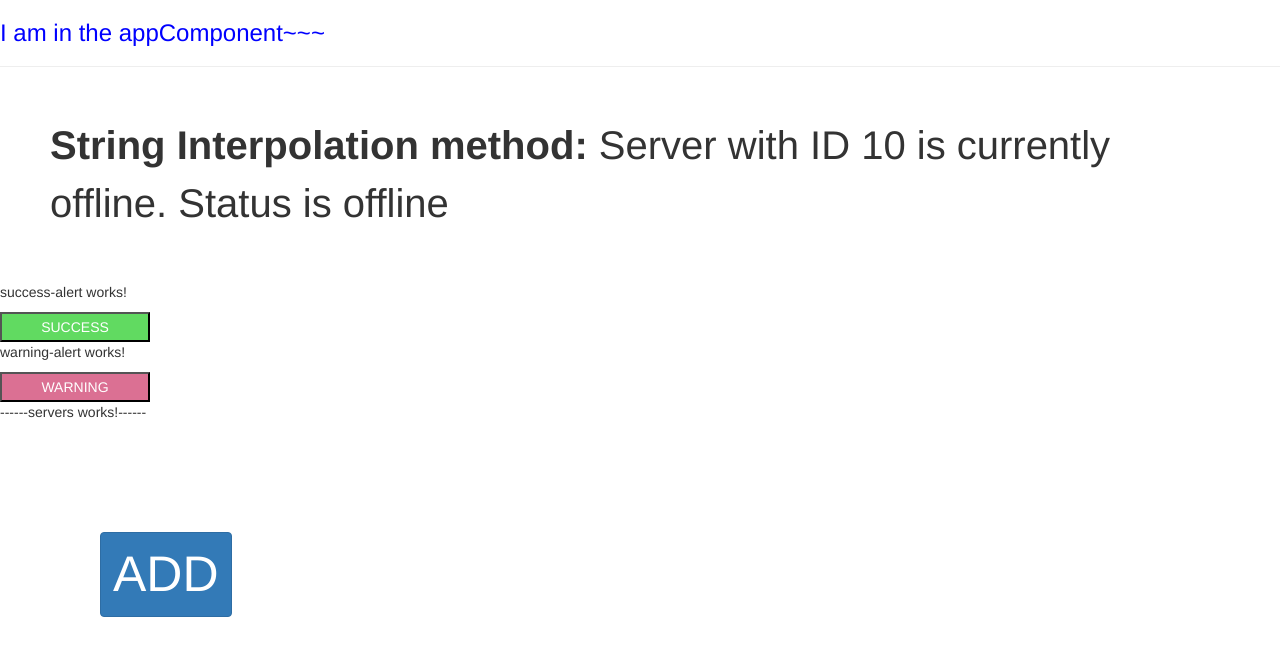
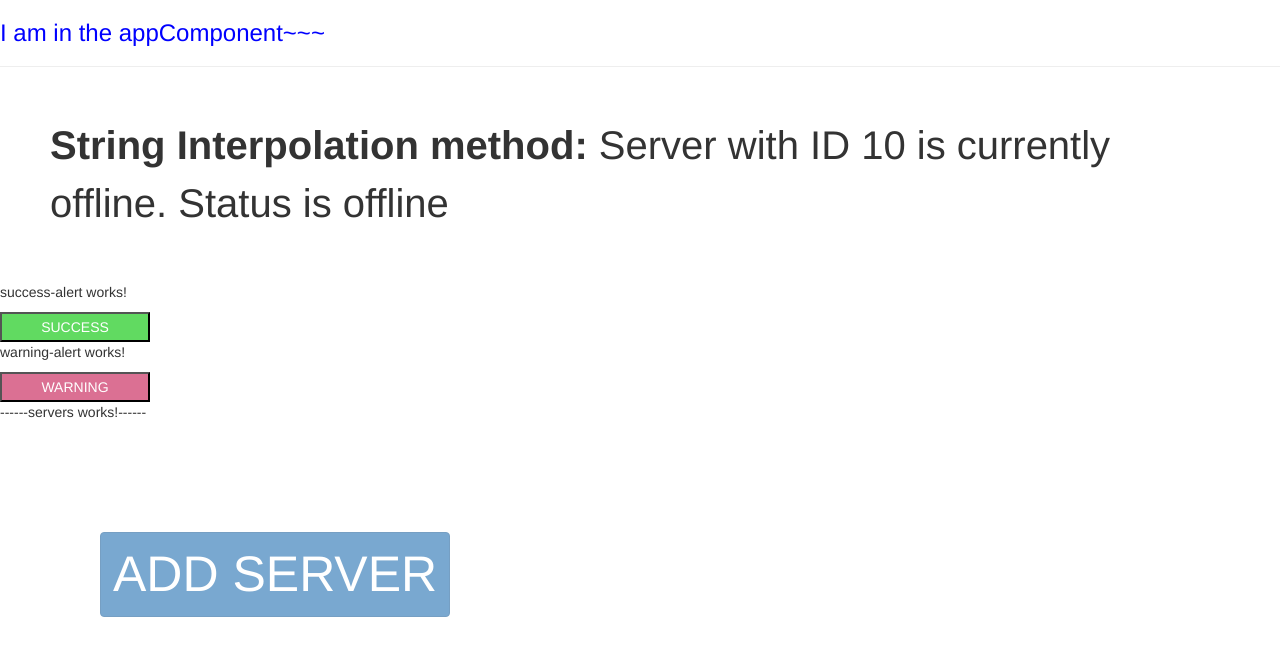
Before and after one commit to thaian161/angular-playground, an Angular app in the folder the-basics/: page / in a window 1280 px wide. Shown: the top 656 px of the page. Built offline with nearby package versions, Linux system fonts and the light colour scheme.

Commit message:
Property Binding

```diff
--- a/the-basics/src/app/servers/servers.component.html
+++ b/the-basics/src/app/servers/servers.component.html
@@ -3,5 +3,6 @@
 <button
   class="btn btn-primary"
   style="margin: 10rem; font-size: 5rem;"
-  > ADD
+  [disabled]="allowNewServer">
+  ADD SERVER
 </button>
--- a/the-basics/src/app/servers/servers.component.ts
+++ b/the-basics/src/app/servers/servers.component.ts
@@ -6,9 +6,13 @@ import { Component, OnInit } from '@angular/core';
   styleUrls: ['./servers.component.css']
 })
 export class ServersComponent implements OnInit {
-  allowNewServer = false;
+  allowNewServer = false; //this is a property
 
-  constructor() { }
+  constructor() {
+    setTimeout(()=> {
+      this.allowNewServer = true
+    }, 2000)
+  }
 
   ngOnInit(): void {
   }
```
Also changed, not shown: 1 other file (tests, documents, lock files or other folders).
